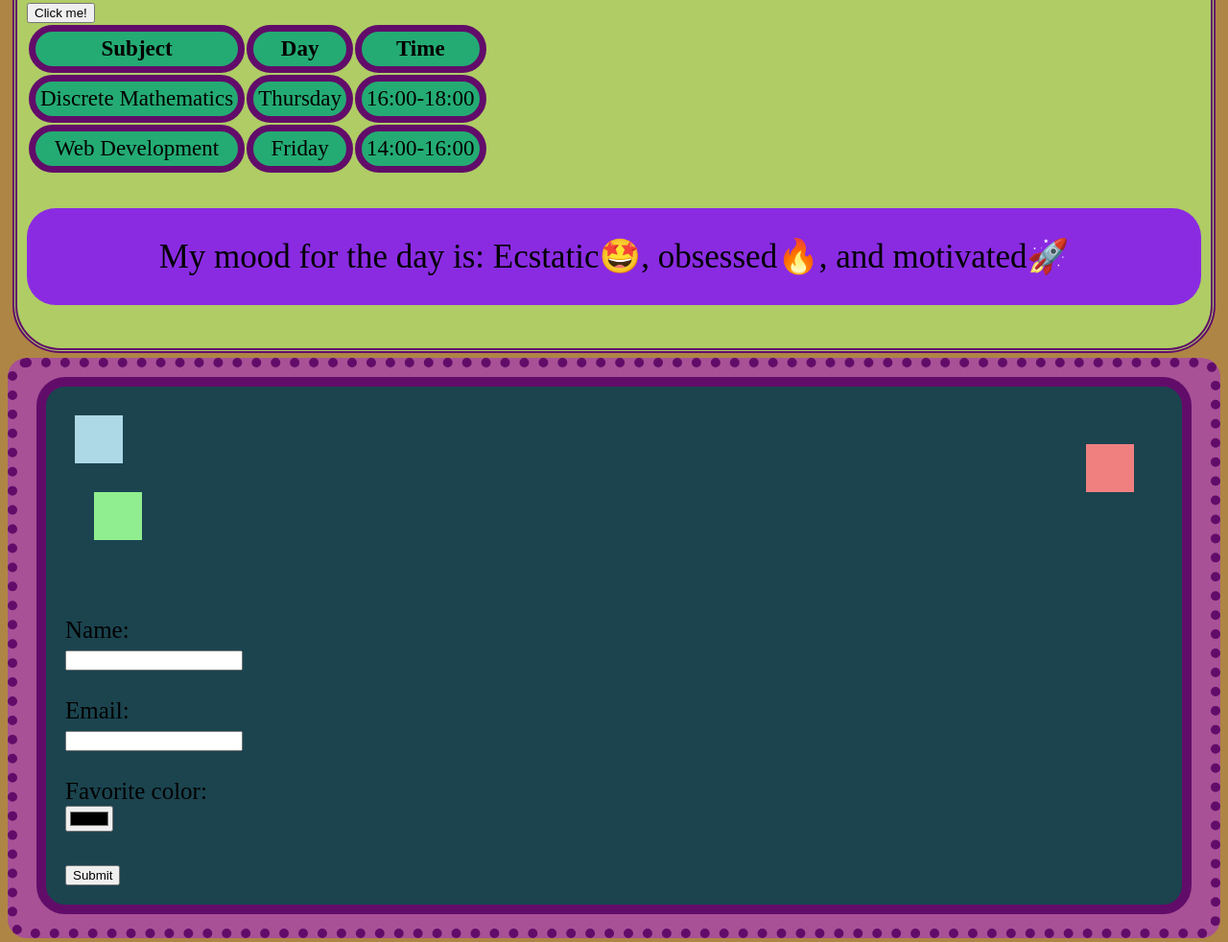
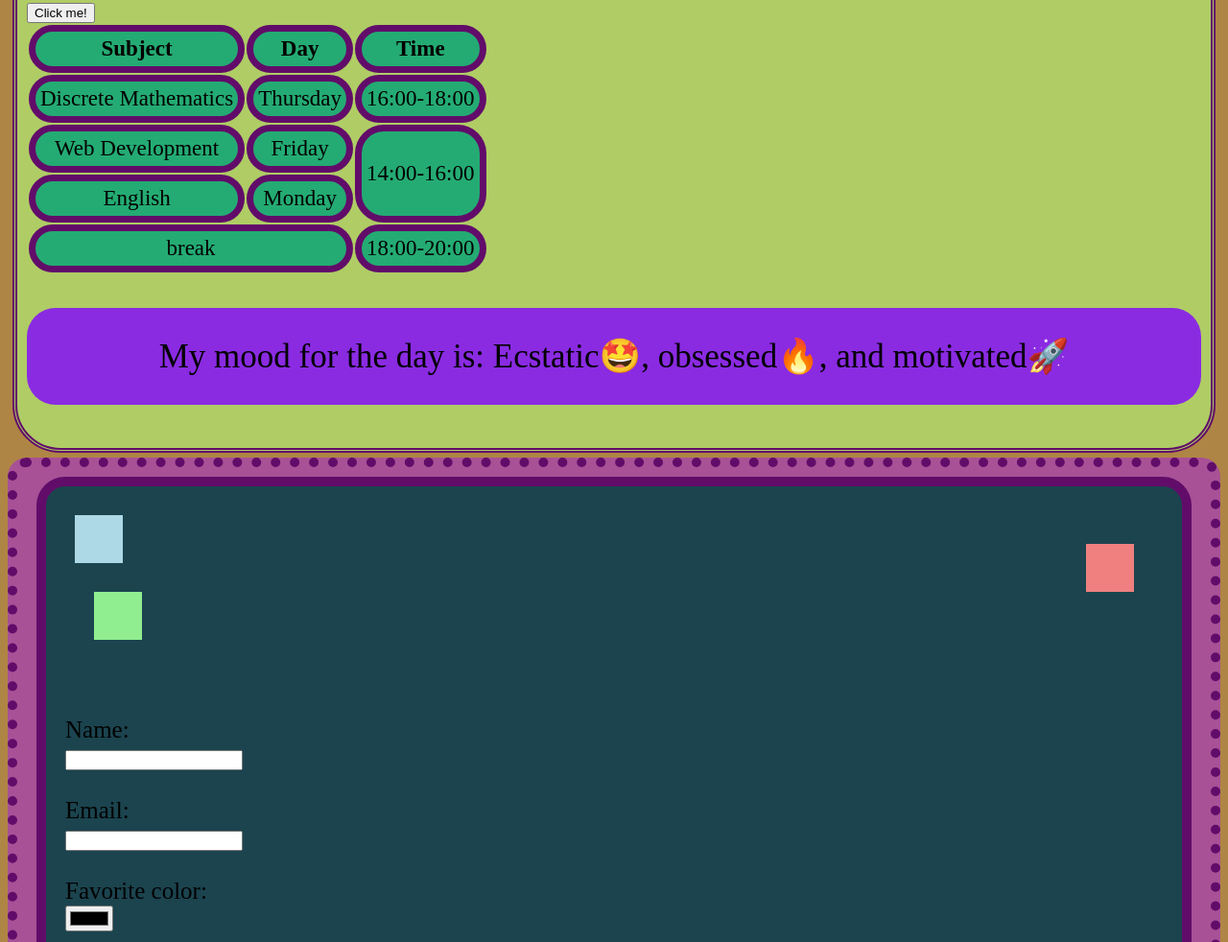
Before and after one commit to Abylaikhan295/front-end-lab, a plain HTML site: page Assignment 1/index.html in a window 1280 px wide. Shown: the part 1495-2477 px from the top of the page at 96% size. Drawn offline with Linux system fonts and the light colour scheme.

Commit message:
front-end lab

```diff
--- a/Assignment 1/index.html
+++ b/Assignment 1/index.html
@@ -68,9 +68,18 @@
             <tr>
                 <td class="highlight">Web Development</td>
                 <td class="highlight">Friday</td>
-                <td class="highlight">14:00-16:00</td>
+                <td class="highlight" rowspan="2">14:00-16:00</td>
 
             </tr>
+        <tr>
+            <td class="highlight">English</td>
+            <td class="highlight">Monday</td>
+        </tr>
+        <tr>
+            <td class="highlight" colspan="2">break</td>
+            <td class="highlight">18:00-20:00</td>
+        </tr>
+
         </tbody>
     </table>
     <p class="Moods">My mood for the day is: Ecstatic🤩, obsessed🔥, and motivated🚀</p>
```
